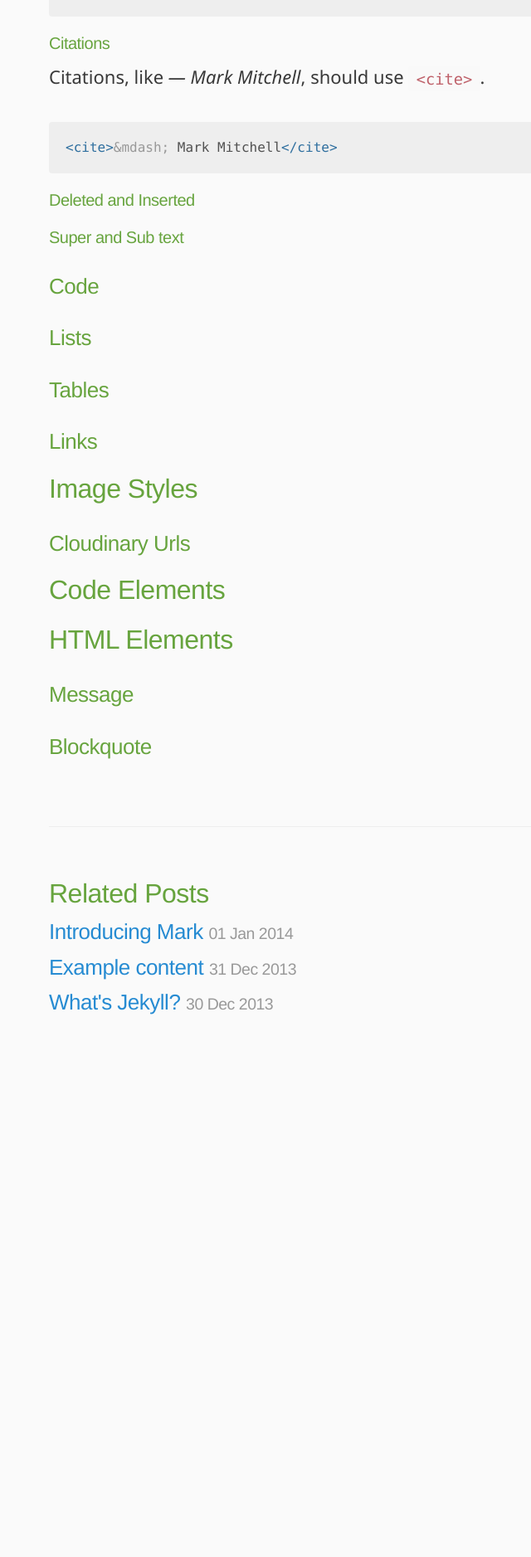
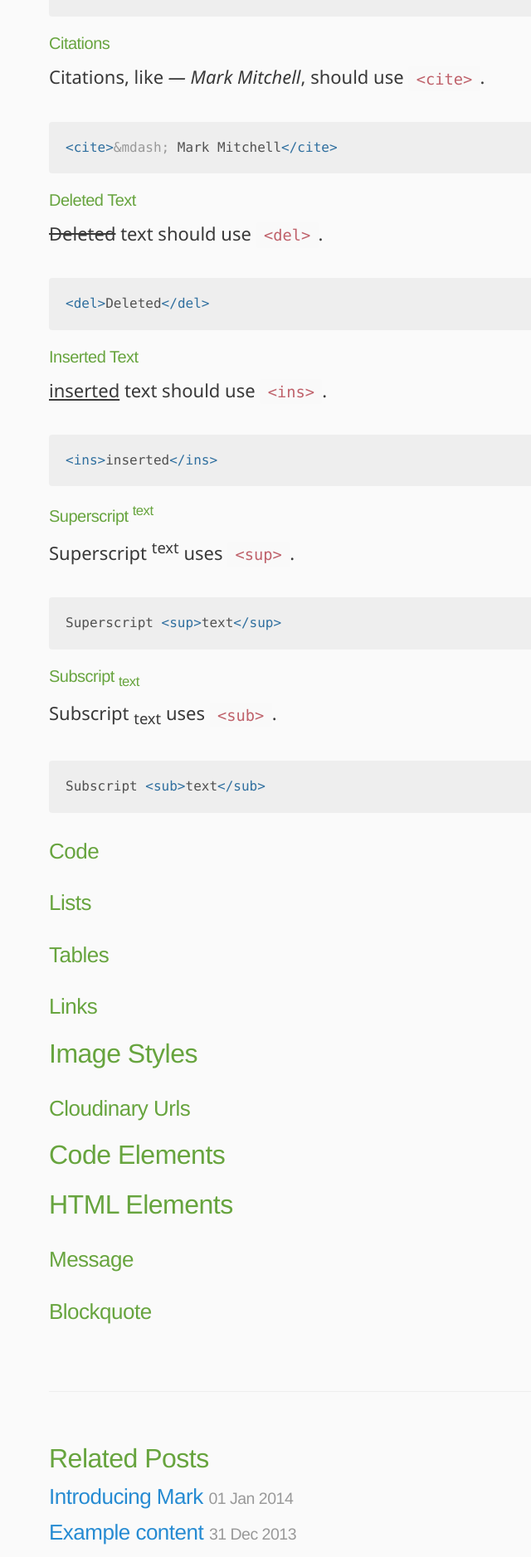
Before and after one commit to markthelefty/markthelefty.github.io, a Jekyll site: the page built from _posts/2018-07-30-theme-style-guide.markdown, in a window 1280 px wide. Shown: the part 2908-4785 px from the top of the page at 83% size, without its empty margins (221-861 px from the left). Built offline with Jekyll 4.4.1, drawn with Linux system fonts in a browser that asks for light colours; some web fonts are replaced; our own code applies the rules of GitHub Pages for plain Markdown files.

Commit message:
Updated Theme Style Guide

````diff
--- a/_posts/2018-07-30-theme-style-guide.markdown
+++ b/_posts/2018-07-30-theme-style-guide.markdown
@@ -71,9 +71,31 @@ Citations, like <cite>&mdash; Mark Mitchell</cite>, should use `<cite>`.
 <cite>&mdash; Mark Mitchell</cite>
 ```
 
-#### Deleted and Inserted
+#### Deleted Text
+<del>Deleted</del> text should use `<del>`.
+```html
+<del>Deleted</del>
+```
 
-#### Super and Sub text
+#### Inserted Text
+<ins>inserted</ins> text should use `<ins>`.
+```html
+<ins>inserted</ins>
+```
+
+#### Superscript <sup>text</sup>
+Superscript <sup>text</sup> uses `<sup>`.
+```html
+Superscript <sup>text</sup>
+```
+
+#### Subscript <sub>text</sub>
+Subscript <sub>text</sub> uses `<sub>`.
+```html
+Subscript <sub>text</sub>
+```
+
+
 
 ### Code
 
````
